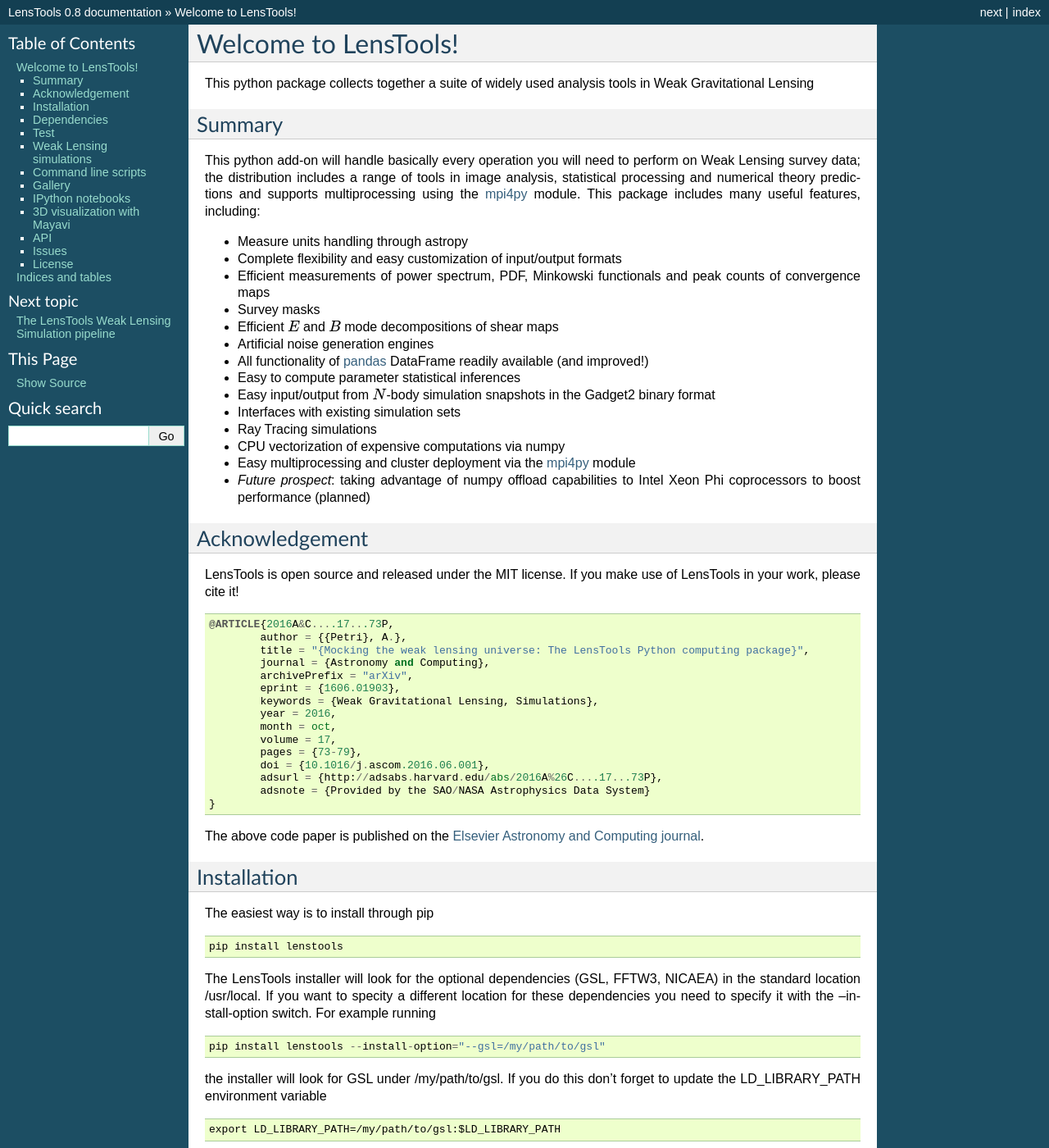
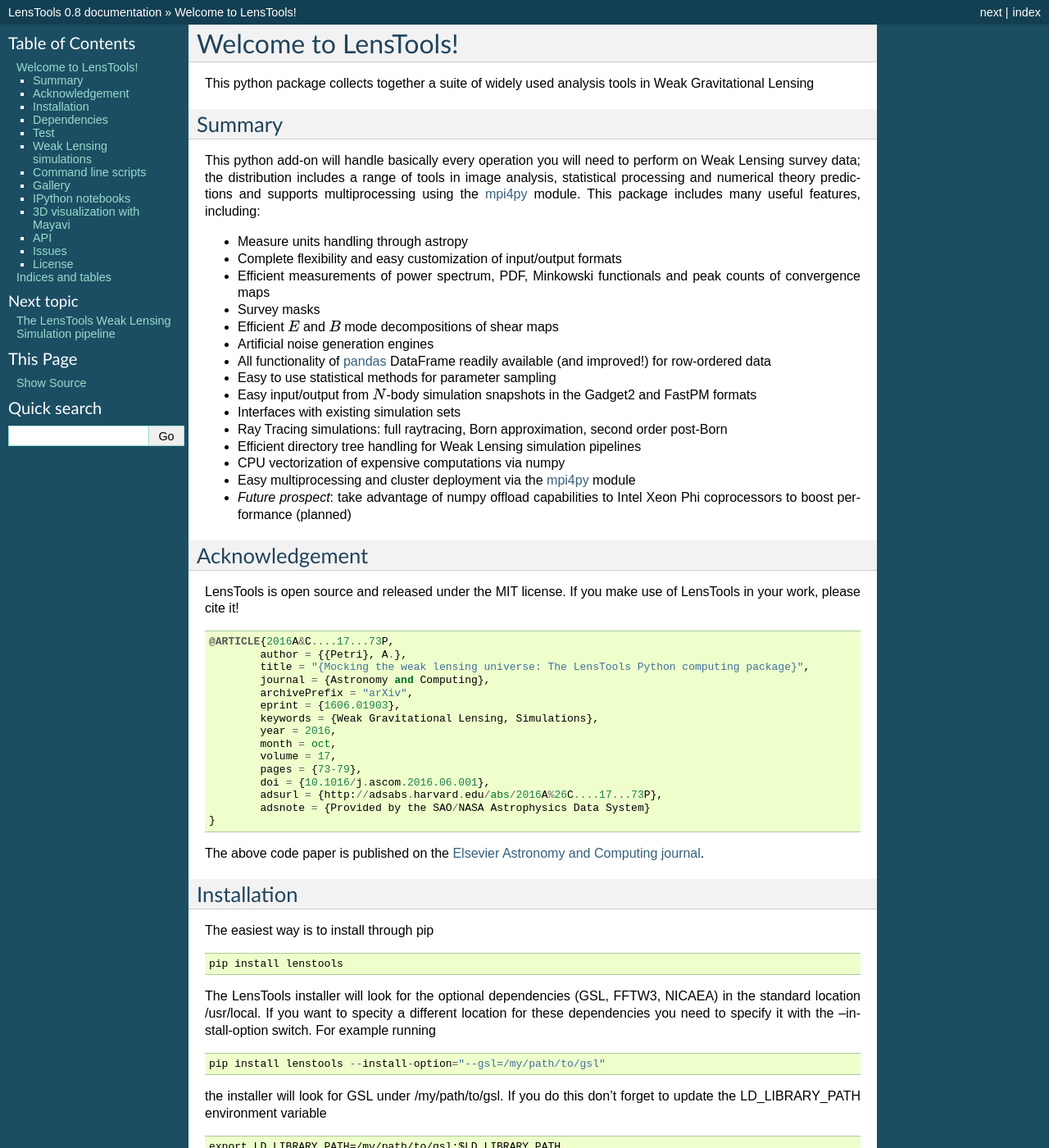
Before and after one commit to apetri/LensTools, a Sphinx documentation site: the page built from docs/source/index.rst, in a window 1280 px wide and 1400 px high. Shown: the whole window at 82% size. Built offline with Sphinx 7.4.7, drawn with Linux system fonts in a browser that asks for light colours; some of the changed text lies outside the part shown.

Commit message:
update docs

```diff
--- a/HISTORY.rst
+++ b/HISTORY.rst
@@ -3,7 +3,7 @@
 0.8
 +++
 
-- RayTracer can now perform line of sight integrations to approximate kappa (at Born and post Born 2) and omega (at post Born 2), without full raytracing
+- RayTracer can now perform line of sight integrations to approximate kappa (Born, lens-lens and geodesic perturbation) and omega (lens-lens), without full raytracing
 - cutPlanes can now handle snapshots in FastPM format
 - If snapshots are provided in light cone projections, LensTools can do plane cutting, raytracing and LOS integrations in a single script
 - Fit multiple observations with the same FisherAnalysis
--- a/README.rst
+++ b/README.rst
@@ -1,10 +1,10 @@
 Welcome to LensTools!
 +++++++++++++++++++++
 
-.. image:: https://travis-ci.org/apetri/LensTools.svg?branch=0.8
+.. image:: https://travis-ci.org/apetri/LensTools.svg?branch=master
     	:target: https://travis-ci.org/apetri/LensTools
-.. image:: https://coveralls.io/repos/github/apetri/LensTools/badge.svg?branch=0.8
-	:target: https://coveralls.io/github/apetri/LensTools?branch=0.8
+.. image:: https://coveralls.io/repos/github/apetri/LensTools/badge.svg?branch=master
+	:target: https://coveralls.io/github/apetri/LensTools?branch=master
 .. image:: http://img.shields.io/pypi/dm/lenstools.svg?style=flat
         :target: https://pypi.python.org/pypi/lenstools/
 .. image:: http://img.shields.io/pypi/v/lenstools.svg?style=flat
--- a/docs/source/index.rst
+++ b/docs/source/index.rst
@@ -19,14 +19,15 @@
 - Survey masks
 - Efficient :math:`E` and :math:`B` mode decompositions of shear maps
 - Artificial noise generation engines
-- All functionality of pandas_ DataFrame readily available (and improved!)
-- Easy to compute parameter statistical inferences
-- Easy input/output from :math:`N`-body simulation snapshots in the Gadget2 binary format
+- All functionality of pandas_ DataFrame readily available (and improved!) for row-ordered data
+- Easy to use statistical methods for parameter sampling
+- Easy input/output from :math:`N`-body simulation snapshots in the Gadget2 and FastPM formats
 - Interfaces with existing simulation sets
-- Ray Tracing simulations
+- Ray Tracing simulations: full raytracing, Born approximation, second order post-Born
+- Efficient directory tree handling for Weak Lensing simulation pipelines
 - CPU vectorization of expensive computations via numpy
 - Easy multiprocessing and cluster deployment via the mpi4py_ module
-- *Future prospect*: taking advantage of numpy offload capabilities to Intel Xeon Phi coprocessors to boost performance (planned)
+- *Future prospect*: take advantage of numpy offload capabilities to Intel Xeon Phi coprocessors to boost performance (planned)
 
 Acknowledgement
 ---------------
```
Also changed, not shown: other parts of docs/source/index.rst (+1 -1 lines).
